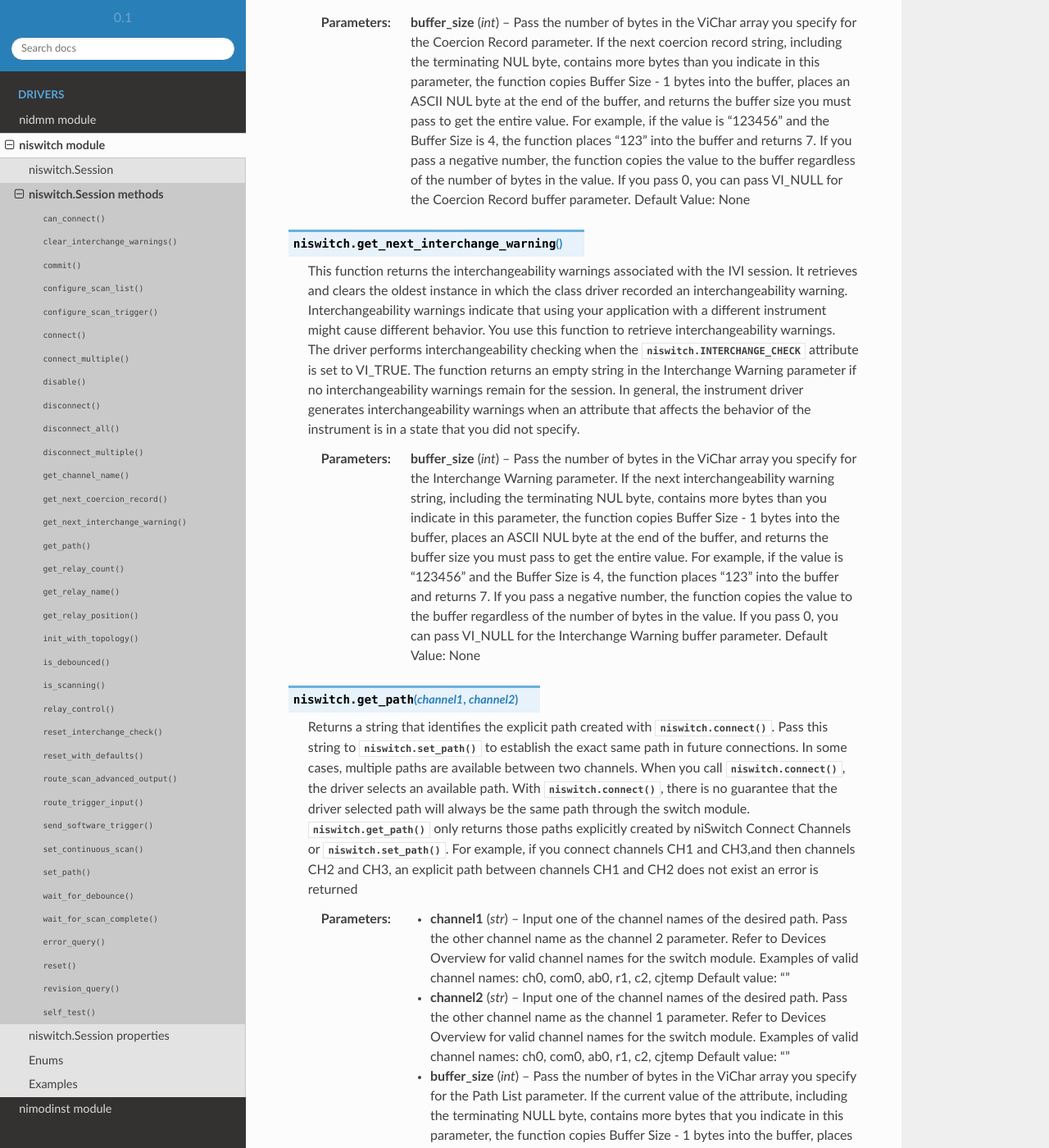
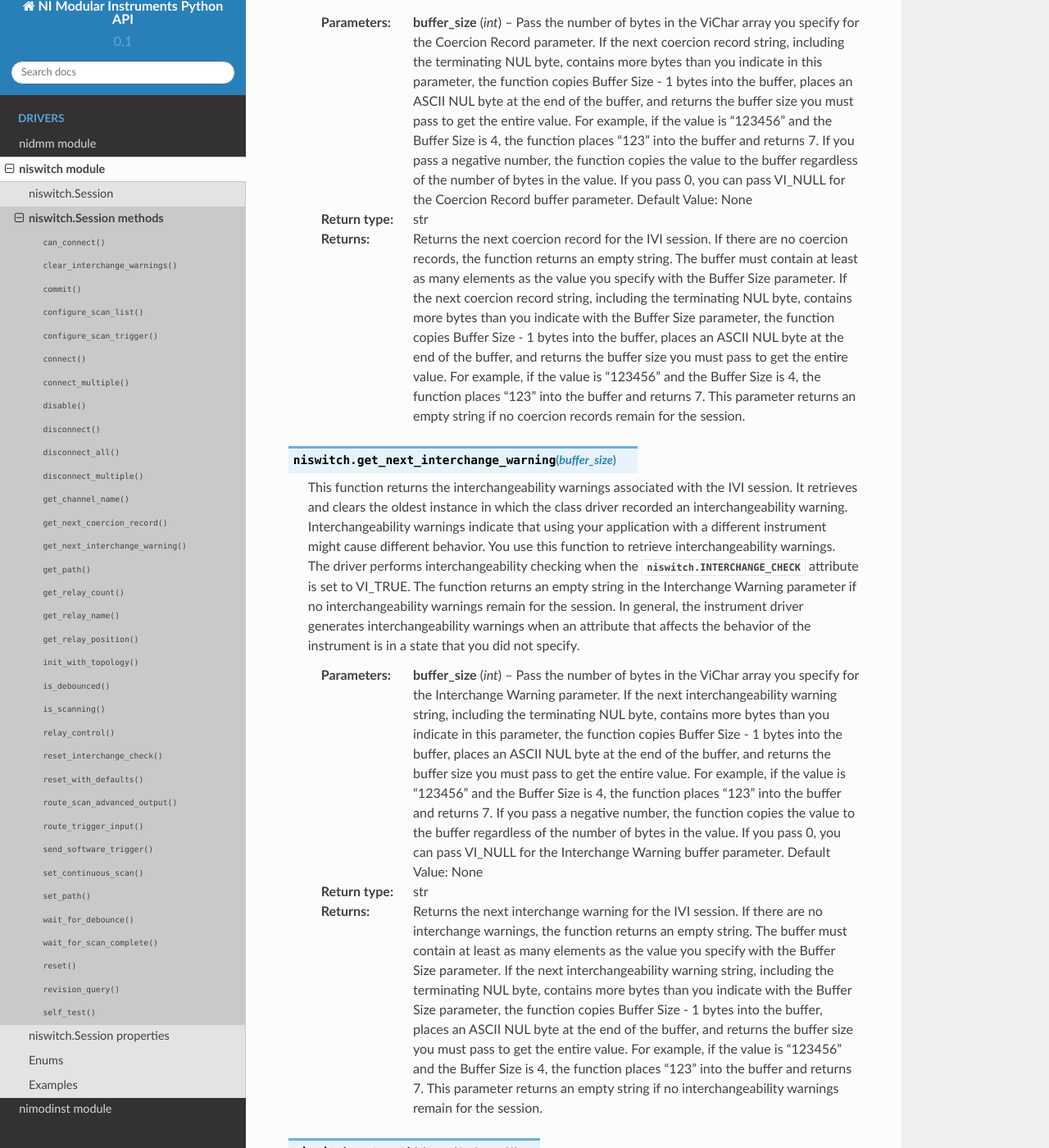
Before and after one commit to ni/nimi-python, a Sphinx documentation site: the page built from docs/niswitch/functions.rst, in a window 1280 px wide and 1400 px high, scrolled down 5219 px. Shown: the whole window at 82% size. Built offline with Sphinx 7.4.7 and the Read the Docs theme 2.0.0, drawn with Linux system fonts in a browser that asks for light colours; some of the changed text lies outside the part shown.

Commit message:
Updating generated

```diff
--- a/docs/niswitch/functions.rst
+++ b/docs/niswitch/functions.rst
@@ -375,7 +375,7 @@
 
     :type buffer_size: int
 
-.. function:: get_next_coercion_record()
+.. function:: get_next_coercion_record(buffer_size)
 
     This function returns the coercion information associated with the IVI
     session. This function retrieves and clears the oldest instance in which
@@ -418,7 +418,26 @@
 
     :type buffer_size: int
 
-.. function:: get_next_interchange_warning()
+    :rtype: str
+    :return:
+
+
+            Returns the next coercion record for the IVI session. If there are no
+            coercion records, the function returns an empty string. The buffer must
+            contain at least as many elements as the value you specify with the
+            Buffer Size parameter. If the next coercion record string, including the
+            terminating NUL byte, contains more bytes than you indicate with the
+            Buffer Size parameter, the function copies Buffer Size - 1 bytes into
+            the buffer, places an ASCII NUL byte at the end of the buffer, and
+            returns the buffer size you must pass to get the entire value. For
+            example, if the value is "123456" and the Buffer Size is 4, the function
+            places "123" into the buffer and returns 7. This parameter returns an
+            empty string if no coercion records remain for the session.
+
+
+
+
+.. function:: get_next_interchange_warning(buffer_size)
 
     This function returns the interchangeability warnings associated with
     the IVI session. It retrieves and clears the oldest instance in which
@@ -454,6 +473,26 @@
 
 
     :type buffer_size: int
+
+    :rtype: str
+    :return:
+
+
+            Returns the next interchange warning for the IVI session. If there are
+            no interchange warnings, the function returns an empty string. The
+            buffer must contain at least as many elements as the value you specify
+            with the Buffer Size parameter. If the next interchangeability warning
+            string, including the terminating NUL byte, contains more bytes than you
+            indicate with the Buffer Size parameter, the function copies Buffer Size
+            - 1 bytes into the buffer, places an ASCII NUL byte at the end of the
+            buffer, and returns the buffer size you must pass to get the entire
+            value. For example, if the value is "123456" and the Buffer Size is 4,
+            the function places "123" into the buffer and returns 7. This parameter
+            returns an empty string if no interchangeability warnings remain for the
+            session.
+
+
+
 
 .. function:: get_path(channel1, channel2)
 
@@ -1172,38 +1211,6 @@
 
     :type maximum_time_ms: int
 
-.. function:: error_query()
-
-    This function reads an error code and a message from the instrument's
-    error queue. NI-SWITCH does not have an error queue, so this function
-    never returns any errors.
-
-
-
-
-    :rtype: tuple (error_code, error_message)
-
-        WHERE
-
-        error_code (int):
-
-
-            Returns the error code read from the instrument's error queue. NI-SWITCH
-            does not have an error queue, so this function never returns any errors.
-
-
-
-        error_message (int):
-
-
-            Returns the error message string read from the instrument's error
-            message queue. You must pass a ViChar array with at least 256 bytes.
-            NI-SWITCH does not have an error queue, so this function never returns
-            anything other than "No error".
-
-
-
-
 .. function:: reset()
 
     Disconnects all created paths and returns the switch module to the state
```
Also changed, not shown: docs/nidmm/functions.rst (+13 -34 lines), 6 other files.
